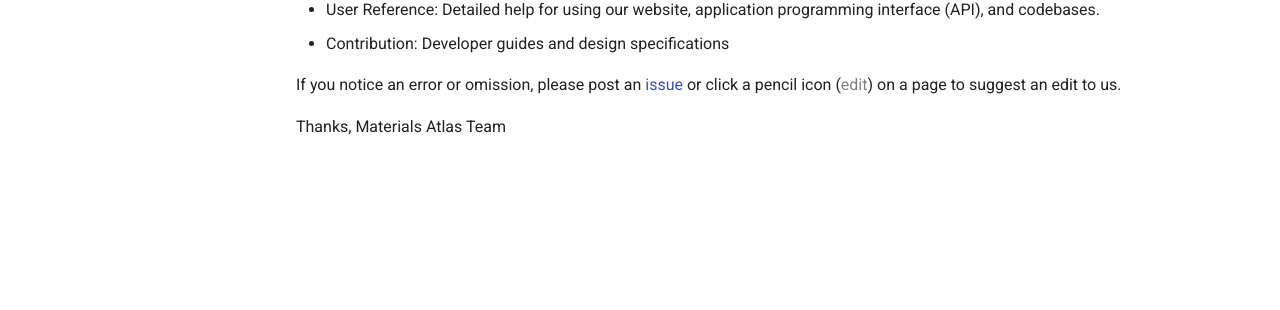
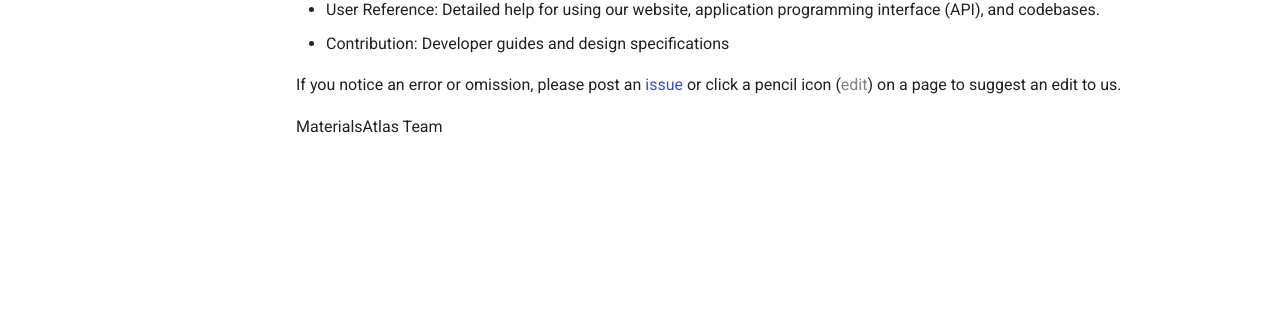
Before and after one commit to usccolumbia/materialsatlas, an MkDocs documentation site: the page built from docs/index.md, in a window 1280 px wide. Shown: the part 373-683 px from the top of the page. Built offline with MkDocs 1.6.1 and Material for MkDocs 9.7.7, drawn with Linux system fonts in a browser that asks for light colours; comment, search, counter and statistics services are not loaded.

Commit message:
Update index.md

```diff
--- a/docs/index.md
+++ b/docs/index.md
@@ -17,5 +17,4 @@ If you notice an error or omission, please post an [issue](https://github.com/us
 (<span class="md-icon" style="color:grey">edit</span>) on a page to suggest an
 edit to us.
 
-Thanks,
-Materials Atlas Team
+MaterialsAtlas Team
```
